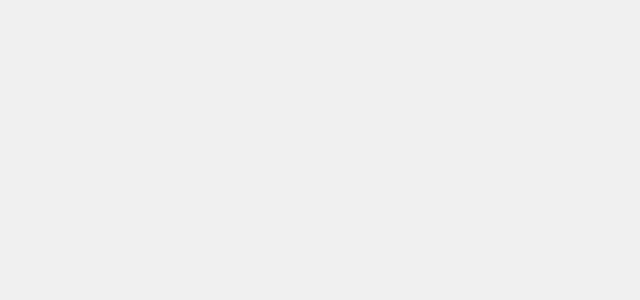
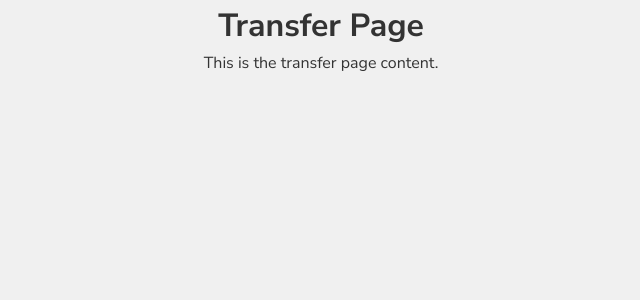
Before and after one commit to shukanth/PathPlanner, a React (Create React App) app in the folder frontend/: page /transfer-page in a window 1280 px wide. Before the commit this address had no page. Shown: the top 300 px of the page, without its empty margins (319-959 px from the left). Built offline with nearby package versions, Linux system fonts and the light colour scheme.

Commit message:
New changes to routing

```diff
--- a/frontend/src/App.js
+++ b/frontend/src/App.js
@@ -1,10 +1,11 @@
 import './App.css';
 import App1 from './landingPage';
 // import Footer from './footer';
-import CreditList from './CreditList';
+import CourseList from './CourseList';
 import LogInPage from './LogInPage';
 import { BrowserRouter as Router, Routes, Route } from 'react-router-dom';
-
+import SchedulePlan from './SchedulePlan';
+import TransferPage from './TransferPage';
 function App() {
   return (
     <div className="App">
@@ -12,7 +13,9 @@ function App() {
         <Routes>
           <Route path="/" element={<App1 />} />
           <Route path="/login" element={<LogInPage />} />
-          <Route path="/credit-list" element={<CreditList />} />
+          <Route path="/transfer-page" element={<TransferPage />} />
+          <Route path="/schedule-plan" element={<SchedulePlan />} />
+          <Route path="/credit-list" element={<CourseList />} />
         </Routes>
       </Router>    </div>
   );
--- a/frontend/src/LogInPage.js
+++ b/frontend/src/LogInPage.js
@@ -10,7 +10,7 @@ function LogInPage() {
     const navigate = useNavigate();  // useNavigate hook to navigate
 
     const handleSubmit = () => {
-        navigate('/credit-list');
+        navigate('/transfer-page');
     };
 
     const logInUser = async () => {
--- /dev/null
+++ b/frontend/src/SchedulePlan.js
@@ -0,0 +1,12 @@
+import React from 'react';
+
+function SchedulePlan() {
+    return (
+        <div>
+            <h1>Schedule Plan Page</h1>
+            <p>This is the Schedule Plan page content.</p>
+        </div>
+    );
+}
+
+export default SchedulePlan;
--- /dev/null
+++ b/frontend/src/TransferPage.js
@@ -0,0 +1,12 @@
+import React from 'react';
+
+function TransferPage() {
+    return (
+        <div>
+            <h1>Transfer Page</h1>
+            <p>This is the transfer page content.</p>
+        </div>
+    );
+}
+
+export default TransferPage;
```
Also changed, not shown: frontend/src/CourseList.js (renamed from frontend/src/CreditList.js).
